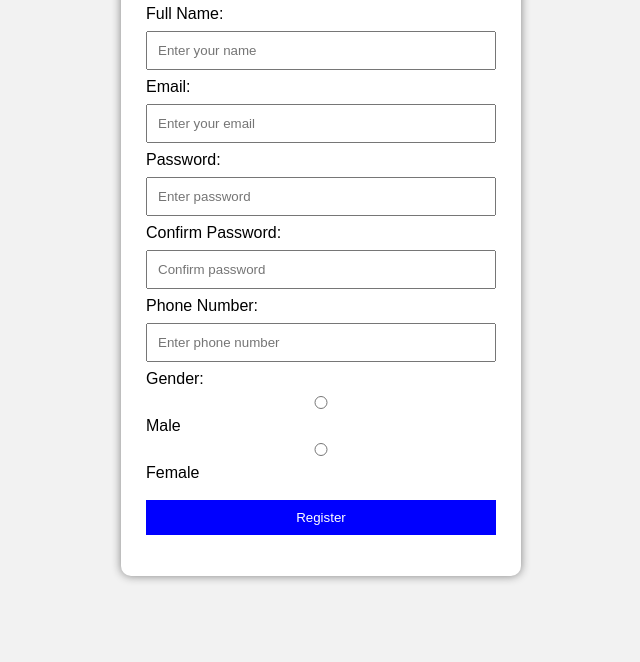
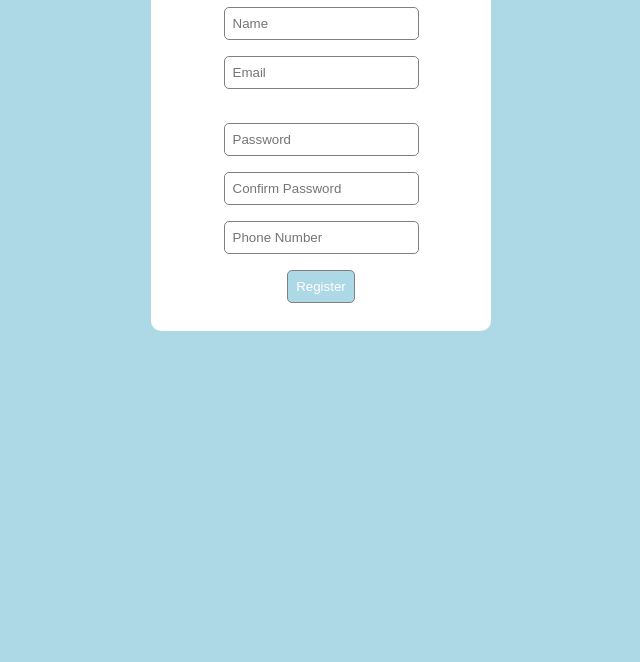
Before and after one commit to nafeeza911/web-programming, a plain HTML site: page lab8.html in a window 1280 px wide. Shown: the part 138-800 px from the top of the page, without its empty margins (319-959 px from the left). Drawn offline with Linux system fonts and the light colour scheme.

Commit message:
completed

```diff
--- a/lab8.html
+++ b/lab8.html
@@ -1,157 +1,79 @@
-
-<!DOCTYPE html>
 <html>
-<head>
-    <title>Registration Form</title>
-
-    <style>
+<head><title>Registration Form</title>
+<style>
         body {
-            font-family: Arial, sans-serif;
-            background-color: #f2f2f2;
+            background: lightblue;
+            text-align: center;
         }
-
-        .container {
-            width: 350px;
+        form {
+            background: white;
+            width: 300px;
             margin: 50px auto;
-            padding: 25px;
-            background: white;
+            padding: 20px;
             border-radius: 10px;
-            box-shadow: 0 0 10px gray;
         }
-
-        h2 {
-            text-align: center;
-            color: blue;
+        h2 {color: lightblue;}
+        input {
+            padding: 8px;
+            margin: 8px;
+            border: 1px solid gray;
+            border-radius: 5px;
         }
-
-        input {
-            width: 100%;
-            padding: 10px;
-            margin: 8px 0;
-            box-sizing: border-box;
-        }
-
-        button {
-            width: 100%;
-            padding: 10px;
-            background-color: blue;
+        input[type="submit"] {
+            background: lightblue;
             color: white;
-            border: none;
             cursor: pointer;
         }
+</style></head>
+<body>
+<form onsubmit="return validate()">
+<h2>Registration Form</h2>
+<input type="text" id="name" placeholder="Name"><br>
+<input type="text" id="email" placeholder="Email"><br>
+<span id="emailWarning" style="color:red; font-size:12px;"></span><br>
+<input type="password" id="pass" placeholder="Password"><br>
+<input type="password" id="cpass" placeholder="Confirm Password"><br>
+<input type="text" id="phone" placeholder="Phone Number"><br>
+<input type="submit" value="Register"></form>
+<script>
+      document.getElementById("email").addEventListener("blur", function() {
+    var e = this.value;
 
-        button:hover {
-            background-color: darkblue;
-        }
+    if (e != "" && !/^[a-zA-Z0-9._%+-]{2,}@[a-zA-Z0-9.-]+\.[a-zA-Z]{2,}$/.test(e)) {
+        document.getElementById("emailWarning").innerHTML = "⚠ Please enter a valid email address";
+    } else {
+        document.getElementById("emailWarning").innerHTML = "";
+    }
+});
+        function validate() {
 
-        #message {
-            text-align: center;
-            font-weight: bold;
-        }
-    </style>
-</head>
+            var n = document.getElementById("name").value;
+            var e = document.getElementById("email").value;
+            var p = document.getElementById("pass").value;
+            var cp = document.getElementById("cpass").value;
+            var ph = document.getElementById("phone").value;
+            if (n == "" || e == "" || p == "" || cp == "" || ph == "") {
+                alert("All fields are required");
+                return false;
+            }
+            if (!/^[a-zA-Z0-9._%+-]{2,}@[a-zA-Z0-9.-]+\.[a-zA-Z]{2,}$/.test(e)) {
+                alert("Enter valid email");
+                return false;
+            }
+            if (p.length <= 6) {
+                alert("Password must have more than 6 characters");
+                return false;
+            }
+            if (p != cp) {
+                alert("Passwords do not match");
+                return false;
+            }
+            if (!/^\d{10}$/.test(ph)) {
+                alert("Enter valid 10 digit phone number");
+                return false;
+            }
 
-<body>
-
-<div class="container">
-
-    <h2>Registration Form</h2>
-
-    <form id="regForm" onsubmit="return validateForm()">
-
-        <label>Full Name:</label>
-        <input type="text" id="name" placeholder="Enter your name">
-
-        <label>Email:</label>
-        <input type="text" id="email" placeholder="Enter your email">
-
-        <label>Password:</label>
-        <input type="password" id="password" placeholder="Enter password">
-
-        <label>Confirm Password:</label>
-        <input type="password" id="confirmPassword"
-        placeholder="Confirm password">
-
-        <label>Phone Number:</label>
-        <input type="text" id="phone" placeholder="Enter phone number">
-
-        <label>Gender:</label>
-        <input type="radio" name="gender" value="Male"> Male
-        <input type="radio" name="gender" value="Female"> Female
-
-        <br><br>
-
-        <button type="submit">Register</button>
-
-        <p id="message"></p>
-
-    </form>
-</div>
-
-<script>
-
-function validateForm() {
-
-    let name = document.getElementById("name").value.trim();
-    let email = document.getElementById("email").value.trim();
-    let password = document.getElementById("password").value;
-    let confirmPassword =
-        document.getElementById("confirmPassword").value;
-    let phone = document.getElementById("phone").value.trim();
-
-    let message = document.getElementById("message");
-
-    // Name validation
-    if (name == "") {
-        alert("Please enter your name");
-        return false;
-    }
-
-    // Email validation
-    let emailPattern = /^[a-zA-Z0-9]+@[a-zA-Z]+\.[a-zA-Z]+$/;
-
-    if (!emailPattern.test(email)) {
-        alert("Please enter a valid email");
-        return false;
-    }
-
-    // Password validation
-    if (password.length < 6) {
-        alert("Password must contain at least 6 characters");
-        return false;
-    }
-
-    // Confirm password validation
-    if (password != confirmPassword) {
-        alert("Passwords do not match");
-        return false;
-    }
-
-    // Phone number validation
-    let phonePattern = /^[0-9]{10}$/;
-
-    if (!phonePattern.test(phone)) {
-        alert("Please enter a valid 10-digit phone number");
-        return false;
-    }
-
-    // Gender validation
-    let gender = document.querySelector(
-        'input[name="gender"]:checked'
-    );
-
-    if (!gender) {
-        alert("Please select your gender");
-        return false;
-    }
-
-    message.style.color = "green";
-    message.innerHTML = "Registration Successful!";
-
-    return false;
-}
-
-</script>
-
-</body>
+            alert("Registration Successful!");
+            return true;}
+            </script></body>
 </html>
```
